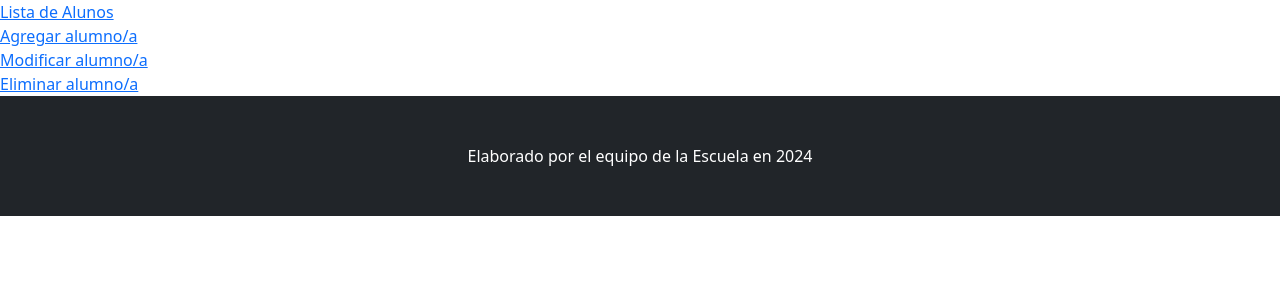
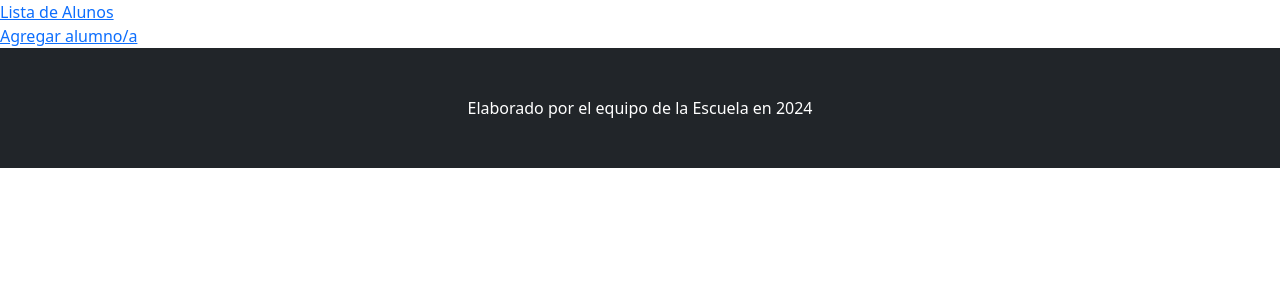
Before and after one commit to AlePezzelato/pre-entrega-tres, a Django app: page /escuela/ in a window 1280 px wide. Shown: the part 56-356 px from the top of the page. Run offline with Django 5.2, Linux system fonts and the light colour scheme; some libraries are stand-ins or nearby versions.

Commit message:
elimine la opcion modificar y eliminar alumno porque se rompia todo y no le encontre la vuelta

```diff
--- a/project/escuela/templates/escuela/index.html
+++ b/project/escuela/templates/escuela/index.html
@@ -9,6 +9,5 @@
     <h1>Escuela Las Brusquitas</h1>
     <div><a href="{% url 'escuela:listar_alumnos' %}">Lista de Alunos</a></div>
     <div><a href="{% url 'escuela:crear_alumno' %}">Agregar alumno/a</a></div>
-    <div><a href="{% url 'escuela:modificar_alumno' %}">Modificar alumno/a</a></div>
-    <div><a href="{% url 'escuela:eliminar_alumno' %}">Eliminar alumno/a</a></div>
+
 {% endblock content %}
--- a/project/escuela/urls.py
+++ b/project/escuela/urls.py
@@ -1,6 +1,6 @@
 
 from django.urls import path
-from escuela.views import index, listar_alumnos, crear_alumno, modificar_alumno, eliminar_alumno
+from escuela.views import index, listar_alumnos, crear_alumno
 
 app_name = "escuela"
 
@@ -8,6 +8,4 @@ urlpatterns = [
     path("", index, name="index"),
     path("escuela/listar_alumnos", listar_alumnos, name="listar_alumnos"),
     path("escuela/crear_alumno", crear_alumno, name="crear_alumno"),
-    path("escuela/modificar_alumno/<int:pk>", modificar_alumno, name="modificar_alumno"),
-    path("escuela/eliminar_alumno/<int:pk>", eliminar_alumno, name="eliminar_alumno"),
 ]
--- a/project/escuela/views.py
+++ b/project/escuela/views.py
@@ -19,21 +19,3 @@ def crear_alumno(request):
     else:
         form = AlumnoForm()
     return render(request, "escuela/crear_alumno.html",{"form":form})
-
-def modificar_alumno(request, pk:int):
-    consulta =modificar_alumno.objects.get(id=pk)
-    if request.method == "POST":
-        form = AlumnoForm(request.POST, instance=consulta)
-        if form.is_valid():
-            form.save()
-            return redirect("escuela:listar_alumnos")
-    else:
-        form = AlumnoForm()
-    return render(request, "escuela/modificar_alumno.html",{"form":form})
-
-def eliminar_alumno(request, pk:int):
-    consulta =eliminar_alumno.objects.get(id=pk)
-    if request.method == "POST":
-        consulta.delete()
-        return redirect("escuela:listar_alumnos")
-    return render (request, "escuela/confirma_eliminacion_alumno.html", {"object":consulta})
```
Also changed, not shown: project/escuela/templates/escuela/confirma_eliminacion_alumno.html (deleted, +0 -19 lines).
